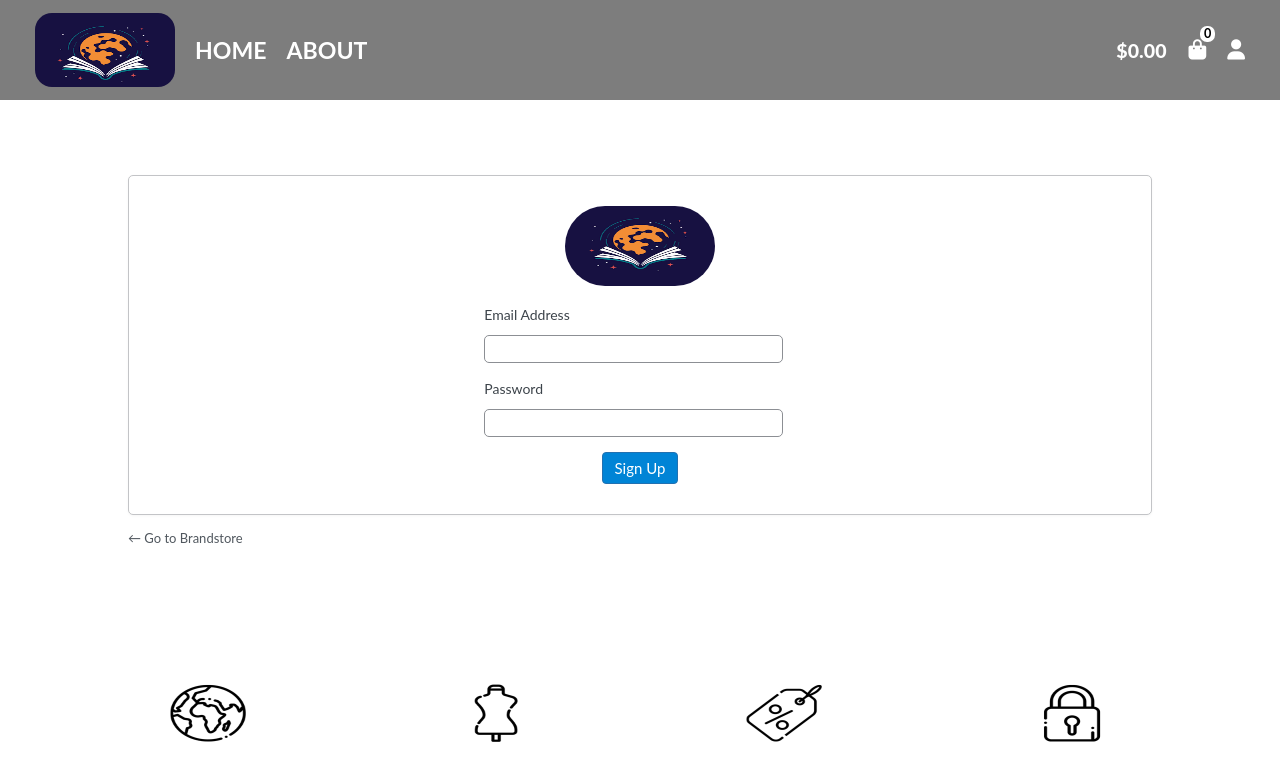
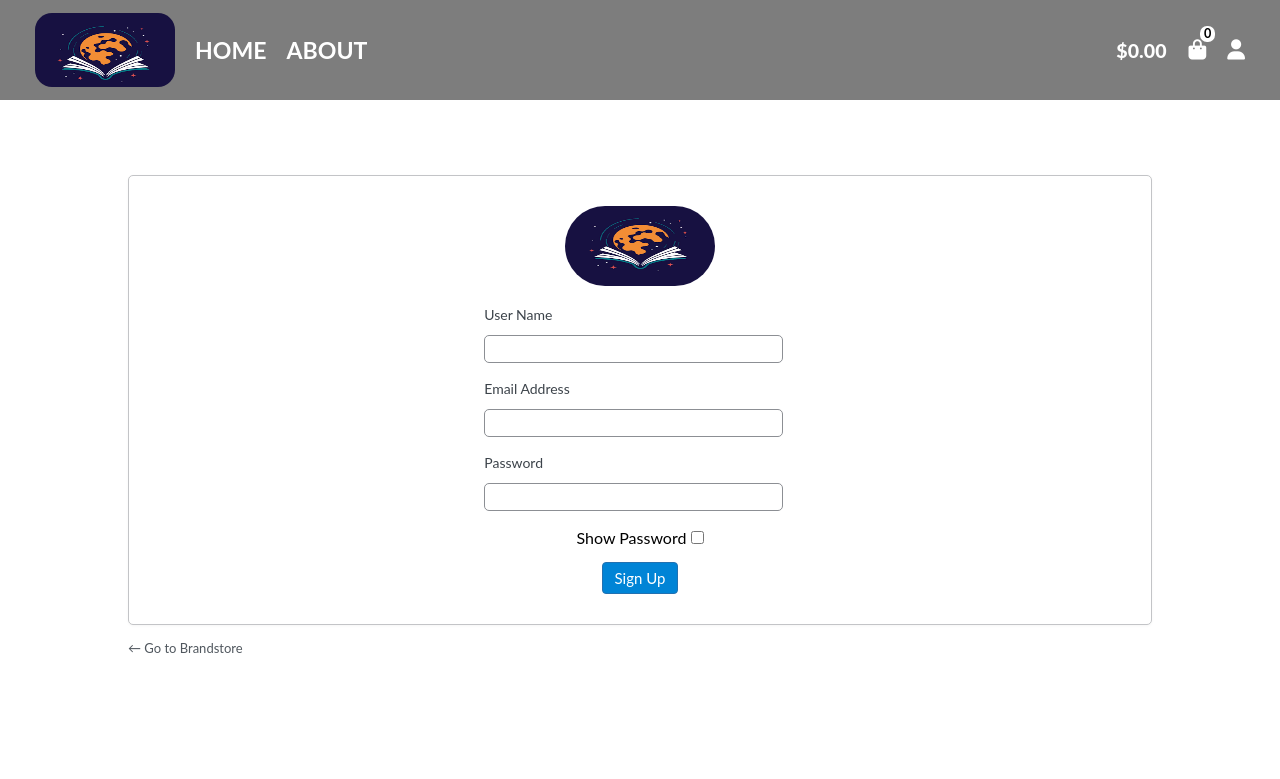
Before and after one commit to nizam323/books_store, a React (Vite) app: page /signup in a window 1280 px wide. Shown: the top 779 px of the page. Built offline with nearby package versions, Linux system fonts and the light colour scheme.

Commit message:
store signup user in database

```diff
--- a/src/App.css
+++ b/src/App.css
@@ -505,7 +505,6 @@ html {
     color: #a2a099;
 }
 
-
 /* navbar */
 
 .login-routes h3 a {
--- a/src/UIs/Signin/index.jsx
+++ b/src/UIs/Signin/index.jsx
@@ -1,34 +1,54 @@
-import React from "react";
+import React, { useState } from "react";
 import logo from "../../../public/images/images.png"
-import styles from "./login.module.css"
+import styles from "../Signup/login.module.css"
 
-export default function Signin() {
+export default function SignIn() {
+    const [email, setEmail] = useState("")
+    const [password, setPassword] = useState("")
+
+    function handleSubmit() {
+        fetch("http:/localhost:3000/signin"), {
+            method: "post",
+            Headers: {},
+            body: JSON.stringify(
+                {
+                    email,
+                    password
+                }
+            )
+        }
+    }
+
     return (
         <>
             <div className={styles.formcon}>
                 <div className={styles.logincon}>
-                        <div className={styles.img} style={{ backgroundImage: `url(${logo})`, borderRadius: "40px" }}></div>
+                    <div className={styles.img} style={{ backgroundImage: `url(${logo})`, borderRadius: "40px" }}></div>
                     <div className={styles.unameemail}>
-                        <form action="">
-                            <label htmlFor="u-name" style={{ color: '#3c434a' }}>Email Address</label>
-                            <input type="text" id="u-name" required />
+                        <form method="post" onSubmit={handleSubmit}>
+                            <label htmlFor="u-email" style={{ color: '#3c434a' }}>Email Address</label>
+                            <input className={styles.input} type="text" id="u-email" required
+                                value={email}
+                                onChange={(e) => setEmail(e.target.value)}
+                            />
                             <br />
                             <br />
                             <label htmlFor="pswd" style={{ color: '#3c434a' }}>Password</label>
-                            <input type="password" id="pswd" required />
+                            <input className={styles.input} type="password" id="pswd" required
+                                value={password}
+                                onChange={(e) => setPassword(e.target.value)}
+                            />
                         </form>
                     </div>
-                    <div className={styles.checkbtn}>
-                        <div style={{ display: 'flex', alignItems: 'center' }}>
-                            <input type="checkbox" name="" id="" style={{ width: '17px', height: '17px', marginRight: '7px' }} />
-                            <p style={{ color: '#3c434a' }}>Remember Me</p>
+                    <center>
+                        <div className={styles.checkbtn} style={{ justifyContent: "center" }}>
+                            <button type="submit">Sign In</button>
                         </div>
-                        <button type="submit">Sign In</button>
-                    </div>
+                    </center>
                 </div>
                 <div className={styles.acon}>
                     <a>Lost your password?</a>
-                    <a>← Go to Brandstore</a>
+                    <a href="index.html">← Go to Brandstore</a>
                 </div>
             </div>
         </>
--- a/src/UIs/Signup/index.jsx
+++ b/src/UIs/Signup/index.jsx
@@ -1,29 +1,74 @@
-import React from "react";
+import React, { useState } from "react";
 import logo from "../../../public/images/images.png"
-import styles from "../Signin/login.module.css"
+import styles from "./login.module.css"
 
-export default function Signup() {
+export default function SignUp() {
+    const [username, setName] = useState("");
+    const [email, setEmail] = useState("");
+    const [password, setPassword] = useState("");
+    const [showPass, setShowPass] = useState(false);
+
+    function handleSubmit(e) {
+        e.preventDefault();
+        fetch("http://localhost:3000/signup", {
+            method: "POST",
+            headers: {
+                "Content-Type": "application/json"
+            },
+            body: JSON.stringify({
+                username,
+                email,
+                password
+            })
+        })
+        setName("");
+        setEmail("");
+        setPassword("");
+    }
+
     return (
         <>
             <div className={styles.formcon}>
                 <div className={styles.logincon}>
-                        <div className={styles.img} style={{ backgroundImage: `url(${logo})`, borderRadius: "40px" }}></div>
+                    <div className={styles.img} style={{ backgroundImage: `url(${logo})`, borderRadius: "40px" }}></div>
                     <div className={styles.unameemail}>
-                        <form action="">
-                            <label htmlFor="u-name" style={{ color: '#3c434a' }}>Email Address</label>
-                            <input type="text" id="u-name" required />
+                        <form method="POST" onSubmit={handleSubmit}>
+                            <label htmlFor="u-name" style={{ color: '#3c434a' }}>User Name</label>
+                            <input className={styles.input} type="text" id="u-name" required
+                                value={username}
+                                onChange={(e) => setName(e.target.value)}
+                            />
+                            <br />
+                            <br />
+                            <label htmlFor="u-email" style={{ color: '#3c434a' }}>Email Address</label>
+                            <input className={styles.input} type="email" id="u-email" required
+                                value={email}
+                                onChange={(e) => setEmail(e.target.value)}
+                            />
                             <br />
                             <br />
                             <label htmlFor="pswd" style={{ color: '#3c434a' }}>Password</label>
-                            <input type="password" id="pswd" required />
+                            <input className={styles.input} type={showPass ? "text" : "password"} id="pswd" required
+                                value={password}
+                                onChange={(e) => setPassword(e.target.value)}
+                            />
+                            <br />
+                            <br />
+                            <center>
+                                <span style={{ fontSize: "16px", display: "flex", alignItems: "center", justifyContent: "center" }}>{showPass ? "Hide Password" : "Show Password"}
+                                    <pre> </pre>
+                                    <input onClick={() => setShowPass(!showPass)} style={{ cursor: "pointer" }} type="checkbox" /></span>
+                            </center>
+                            <center>
+                                <div className={styles.checkbtn}>
+                                    <button type="submit">Sign Up</button>
+                                </div>
+                            </center>
                         </form>
-                    </div>
-                    <div className={styles.checkbtn} style={{justifyContent:"center"}}>
-                        <button type="submit">Sign Up</button>
                     </div>
                 </div>
                 <div className={styles.acon}>
-                    <a href="index.html">← Go to Brandstore</a>
+                    <a>← Go to Brandstore</a>
                 </div>
             </div>
         </>
--- a/src/UIs/Signin/login.module.css
+++ b/src/UIs/Signup/login.module.css
@@ -27,7 +27,7 @@
     margin-top: 75px;
 }
 
-.unameemail input {
+.unameemail .input {
     width: 95.9%;
     height: 28px;
     font-size: 18px;
@@ -42,9 +42,6 @@
 }
 
 .checkbtn {
-    display: flex;
-    align-items: center;
-    justify-content: space-between;
     width: 100%;
     margin-top: 15px;
 }
```
